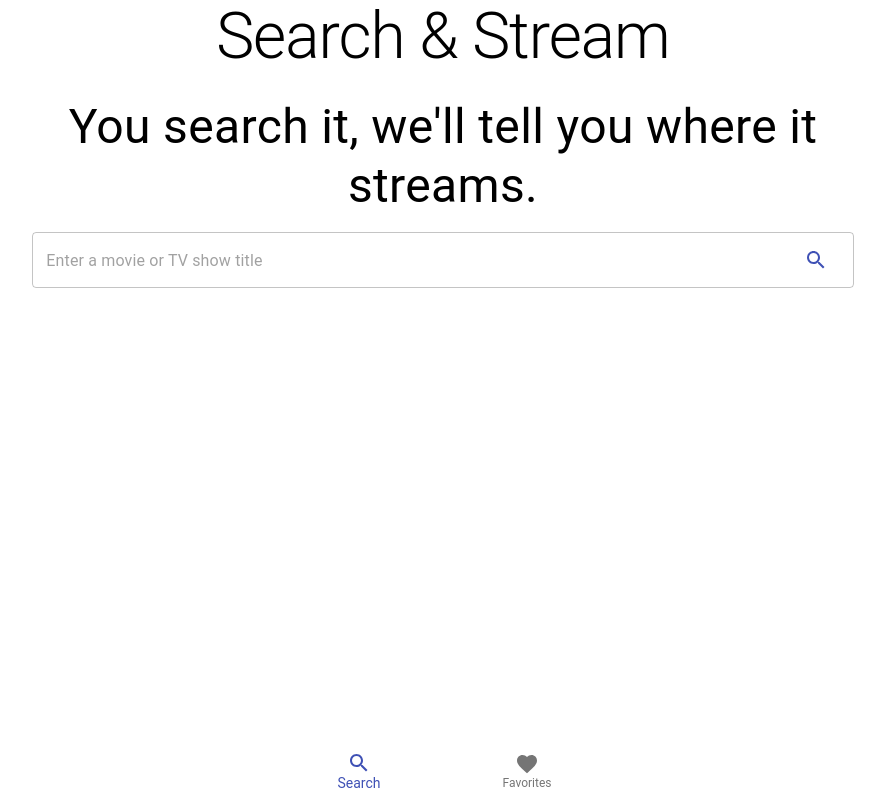
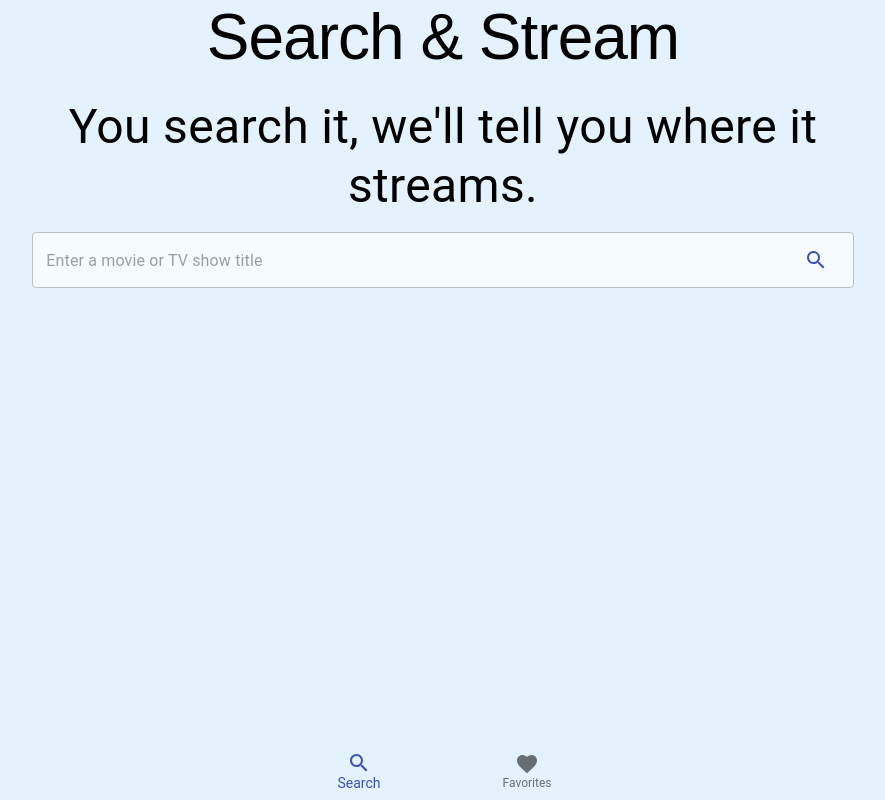
Before and after one commit to WillG1991/streamandsearchReact, a React (Create React App) app: page / in a window 1280 px wide. Shown: the whole page, without its empty margins (197-1082 px from the left). Built offline with nearby package versions, Linux system fonts and the light colour scheme.

Commit message:
add color background

```diff
--- a/src/App.js
+++ b/src/App.js
@@ -88,6 +88,7 @@ function App() {
 
 const searchStreamStyle = {
   fontSize: matches ? '1.5rem' : '4rem',
+  fontFamily: 'Arial, sans-serif'
 };
 
 const searchStreamStyles = {
@@ -104,7 +105,6 @@ const searchStreamStyles = {
 
 // Define function to save movie to local storage
 const saveMovie = (movie) => {
-  console.log('Movie saved:', movie);
 
 // Check for duplicate movies
 const isDuplicate = savedMovies.some((savedMovie) => savedMovie.imdbID === movie.imdbID);
@@ -176,13 +176,20 @@ const handleChange = (e) => {
 };
 
 
+
 // Use the custom styles defined above
 const classes = useStyles();
 
 return (
-  <div className={classes.root}>
+<div className={classes.root} style={{ backgroundColor: '#E3F2FD', height: '100vh', width: '100vw' }}>
     {view === "search" && (
-      <Box className={classes.section} style={{ maxHeight: '90vh', overflowY: 'auto' }}>
+      <Box className={classes.section} style={{
+        maxHeight: "90vh",
+        overflowY: "auto",
+        display: "flex",
+        justifyContent: "center",
+        alignItems: "center"
+      }}>
         <Container>
           <Grid container justifyContent="center">
             <Grid item xs={12} md={8}>
@@ -200,6 +207,7 @@ return (
   placeholder="Enter a movie or TV show title"
   onChange={handleChange}
   InputProps={{
+    style: { backgroundColor: 'rgba(255, 255, 255, 0.7)' },
     endAdornment: (
       <InputAdornment position="end">
         <IconButton
@@ -252,6 +260,7 @@ return (
       onChange={(event, newValue) => setView(newValue)}
       showLabels
       className={classes.bottomNavigation}
+      style={{ backgroundColor: '#E3F2FD' }}
     >
       <BottomNavigationAction label="Search" value="search" icon={<SearchIcon />} />
       <BottomNavigationAction label="Favorites" value="favorites" icon={<FavoriteIcon />} />
--- a/src/components/MovieDetails/index.js
+++ b/src/components/MovieDetails/index.js
@@ -1,5 +1,5 @@
 import React, { useState } from 'react';
-import { Typography, Box, Card, CardMedia, CardContent, Button, IconButton, Backdrop } from '@mui/material';
+import { Typography, Box, Card, CardMedia, CardContent, IconButton, Backdrop } from '@mui/material';
 import KeyboardArrowUpIcon from '@mui/icons-material/KeyboardArrowUp';
 import StreamingService from '../StreamingService';
 import StarIcon from '@mui/icons-material/Star';
@@ -7,7 +7,7 @@ import StarIcon from '@mui/icons-material/Star';
 
 
 
-const MovieDetails = ({ title, posterURLs, streamingInfo, tagline, plot, genre, director, runtime, onSave }) => {
+const MovieDetails = ({ title, posterURLs, streamingInfo, plot, genre, director, runtime, onSave }) => {
   const [isSaved, setIsSaved] = useState(false);
 
   const poster = posterURLs ? posterURLs['500'] : '';
@@ -27,7 +27,7 @@ const MovieDetails = ({ title, posterURLs, streamingInfo, tagline, plot, genre,
 
   return (
 
-<Card sx={{ maxWidth: 300, width: '100%', overflow: 'hidden', position: 'relative', margin: 'auto', paddingTop: 1, paddingBottom: 1 }}>
+<Card sx={{ maxWidth: 300, width: '100%', overflow: 'hidden', position: 'relative', margin: 'auto', paddingTop: 1, paddingBottom: 1, backgroundColor: 'rgba(255, 255, 255, 0.8)' }}>
       <Typography variant="h5" sx={{ textAlign: 'center' }}>
   {title}
   <IconButton onClick={handleSave} sx={{ position: 'absolute', top: 0, right: 0 }}>
```
Also changed, not shown: src/assets/img/background.png (added).
